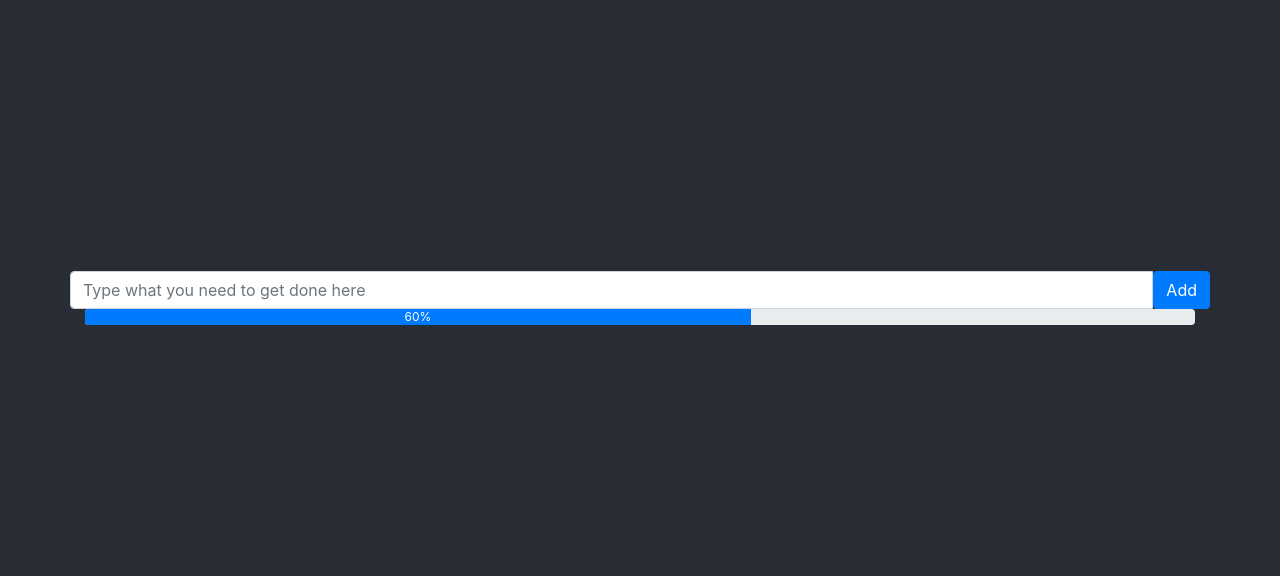
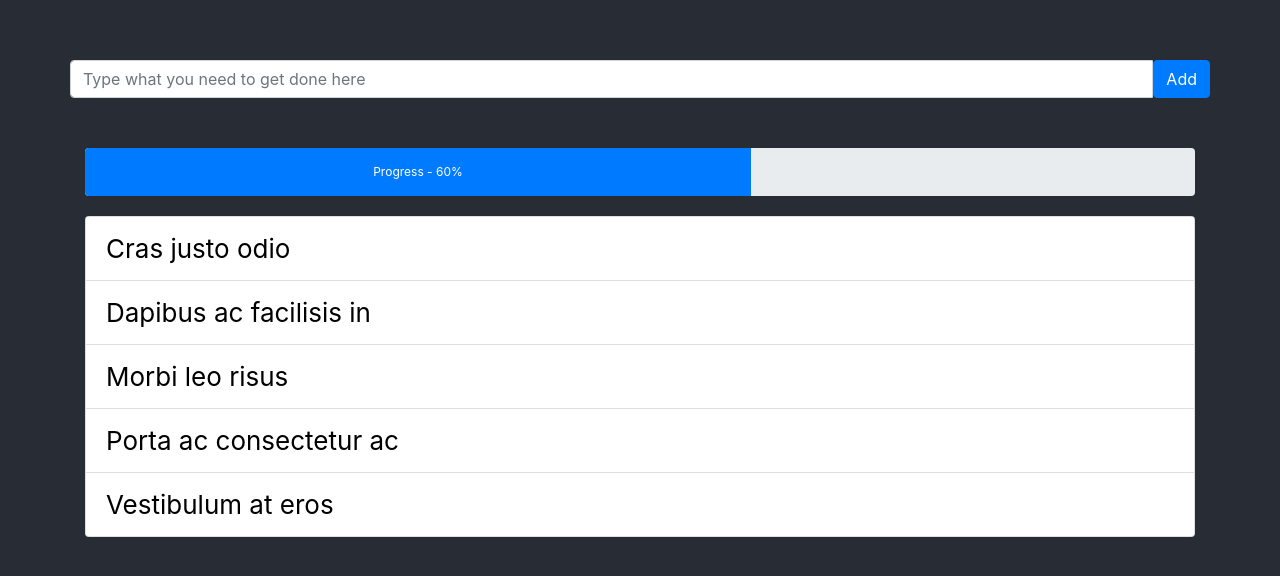
Before and after one commit to sarawut-p/react-todo, a React (Create React App) app: page / in a window 1280 px wide. Shown: the part 102-678 px from the top of the page. Built offline with nearby package versions, Linux system fonts and the light colour scheme.

Commit message:
Add item list

```diff
--- a/src/App.css
+++ b/src/App.css
@@ -30,3 +30,14 @@
     transform: rotate(360deg);
   }
 }
+
+.progress {
+  height: 3rem !important;
+  margin: 50px 0 20px 0;
+  font-size: 1rem;
+}
+
+.list-items{
+  color:  black;
+  text-align: left;
+}
--- a/src/App.js
+++ b/src/App.js
@@ -1,5 +1,5 @@
 import React, { Component } from 'react';
-import {Form, Button, Container, InputGroup, ProgressBar, Row, Col} from 'react-bootstrap';
+import { Form, Button, Container, InputGroup, ProgressBar, Row, Col, ListGroup, Label } from 'react-bootstrap';
 import './App.css';
 
 
@@ -7,7 +7,7 @@ class App extends Component {
   render() {
 
     const now = 60;
-    const progressInstance = <ProgressBar now={now} label={`${now}%`} />;
+    const progressInstance = <ProgressBar now={now} label={`Progress - ${now}%`} />;
 
     return (
       <div className="App">
@@ -26,6 +26,13 @@ class App extends Component {
                 {progressInstance}
               </Col>
             </Row>
+            <ListGroup className="list-items">
+              <ListGroup.Item>Cras justo odio</ListGroup.Item>
+              <ListGroup.Item>Dapibus ac facilisis in</ListGroup.Item>
+              <ListGroup.Item>Morbi leo risus</ListGroup.Item>
+              <ListGroup.Item>Porta ac consectetur ac</ListGroup.Item>
+              <ListGroup.Item>Vestibulum at eros</ListGroup.Item>
+            </ListGroup>
           </Container>
         </header>
       </div>
```
